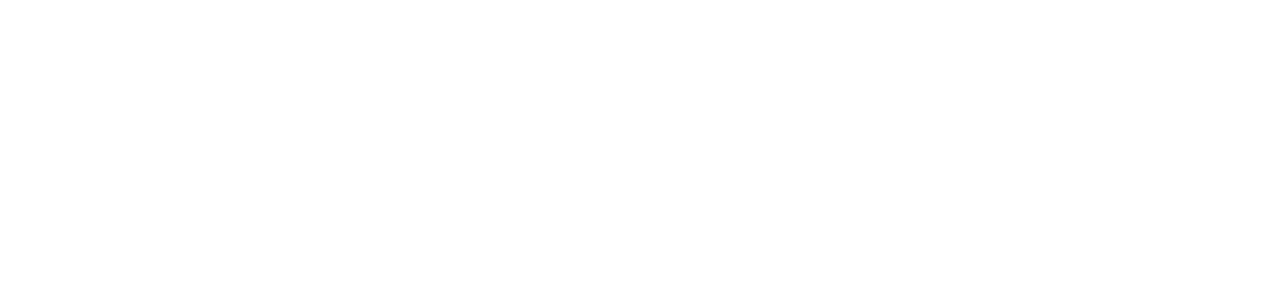
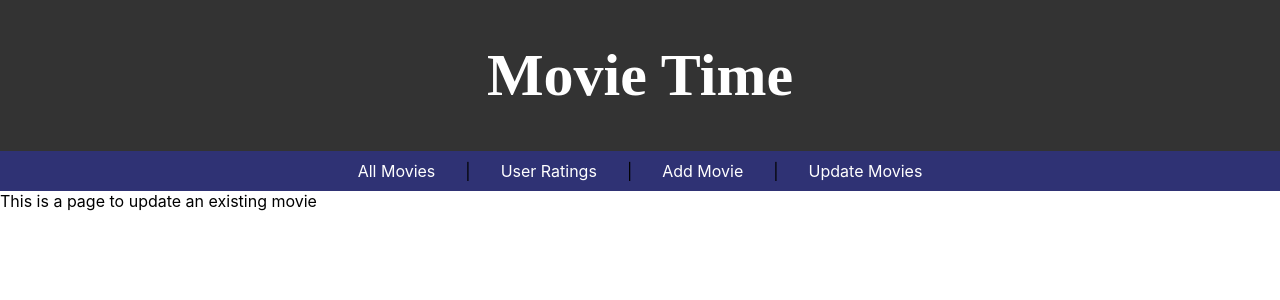
Before and after one commit to birajghosh6/ui-for-movie-catalog, a React (Create React App) app: page /updatemovie in a window 1280 px wide. Shown: the top 300 px of the page. Built offline with nearby package versions, Linux system fonts and the light colour scheme.

Commit message:
Added basic routes

```diff
--- a/src/App.css
+++ b/src/App.css
@@ -28,6 +28,12 @@
   color: #61dafb;
 }
 
+.navbar {
+  width: 100%;
+  background-color: #555;
+  overflow: auto;
+}
+
 @keyframes App-logo-spin {
   from {
     transform: rotate(0deg);
--- a/src/App.js
+++ b/src/App.js
@@ -1,11 +1,58 @@
 import React, { Component } from 'react'
+import { BrowserRouter, Route, Link } from 'react-router-dom';
+import Movies from './components/Movies';
+import RatedMovies from './components/RatedMovies';
+import AddMovie from './components/AddMovie';
+import UpdateMovie from './components/UpdateMovie';
 
 export default class App extends Component {
+
+  constructor(props) {
+    super(props);
+    this.state = {
+      movies: []
+    }
+  }
+
+
   render() {
     return (
-      <div>
+      <BrowserRouter>
+        <header style={headerStyle}>
+          <h1 style={{fontFamily: "Brush Script MT", fontSize: "60px"}} >Movie Time</h1>
+        </header>
+        <div className="navbar" style={{ backgroundColor: "#2F3274", padding:"10px", textAlign: "center"}}>
 
-      </div>
-    )
+          <Link to="/showmovies" style={linkStyle}>All Movies</Link>
+          |
+          <Link to="/showratedmovies" style={linkStyle}>User Ratings</Link>
+          |
+          <Link to="/addmovie" style={linkStyle}>Add Movie</Link>
+          |
+          <Link to="/updatemovie" style={linkStyle}>Update Movies</Link>
+        </div>
+        <div>
+          <Route exact path="/showmovies" component={Movies} />
+          <Route exact path="/showratedmovies" component={RatedMovies} />
+          <Route exact path="/addmovie" component={AddMovie} />
+          <Route exact path="/updatemovie" component={UpdateMovie} />
+        </div>
+      </BrowserRouter>
+    );
   }
 }
+
+const headerStyle = {
+  background: '#333',
+  color: '#fff',
+  textAlign: 'center',
+  textDecoration: 'none',
+  padding: '1px'
+}
+
+const linkStyle = {
+  color: '#FFF',
+  textDecoration: 'none',
+  padding: '10px 30px'
+
+}
--- /dev/null
+++ b/src/components/AddMovie.js
@@ -0,0 +1,11 @@
+import React, { Component } from 'react'
+
+export default class AddMovie extends Component {
+    render() {
+        return (
+            <div>
+                This is the AddMovie component
+            </div>
+        );
+    }
+}
--- /dev/null
+++ b/src/components/Movies.js
@@ -0,0 +1,11 @@
+import React, { Component } from 'react'
+
+export default class Movies extends Component {
+    render() {
+        return (
+            <div>
+                This is the movie list
+            </div>
+        );
+    }
+}
--- /dev/null
+++ b/src/components/RatedMovies.js
@@ -0,0 +1,11 @@
+import React, { Component } from 'react'
+
+export default class RatedMovies extends Component {
+    render() {
+        return (
+            <div>
+                This is a list of movies rated by the user
+            </div>
+        );
+    }
+}
--- /dev/null
+++ b/src/components/UpdateMovie.js
@@ -0,0 +1,11 @@
+import React, { Component } from 'react'
+
+export default class UpdateMovie extends Component {
+    render() {
+        return (
+            <div>
+                This is a page to update an existing movie
+            </div>
+        );
+    }
+}
```
